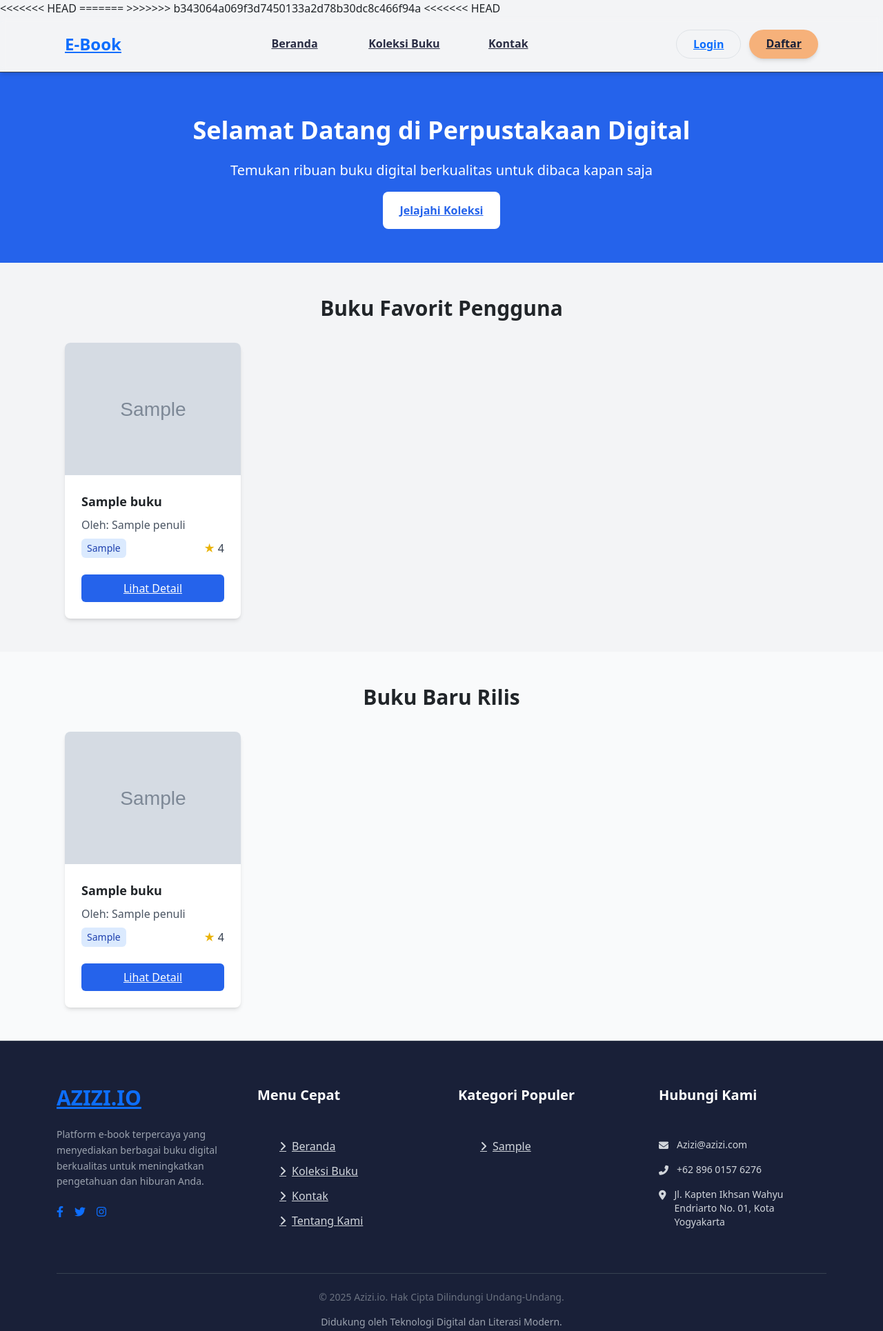
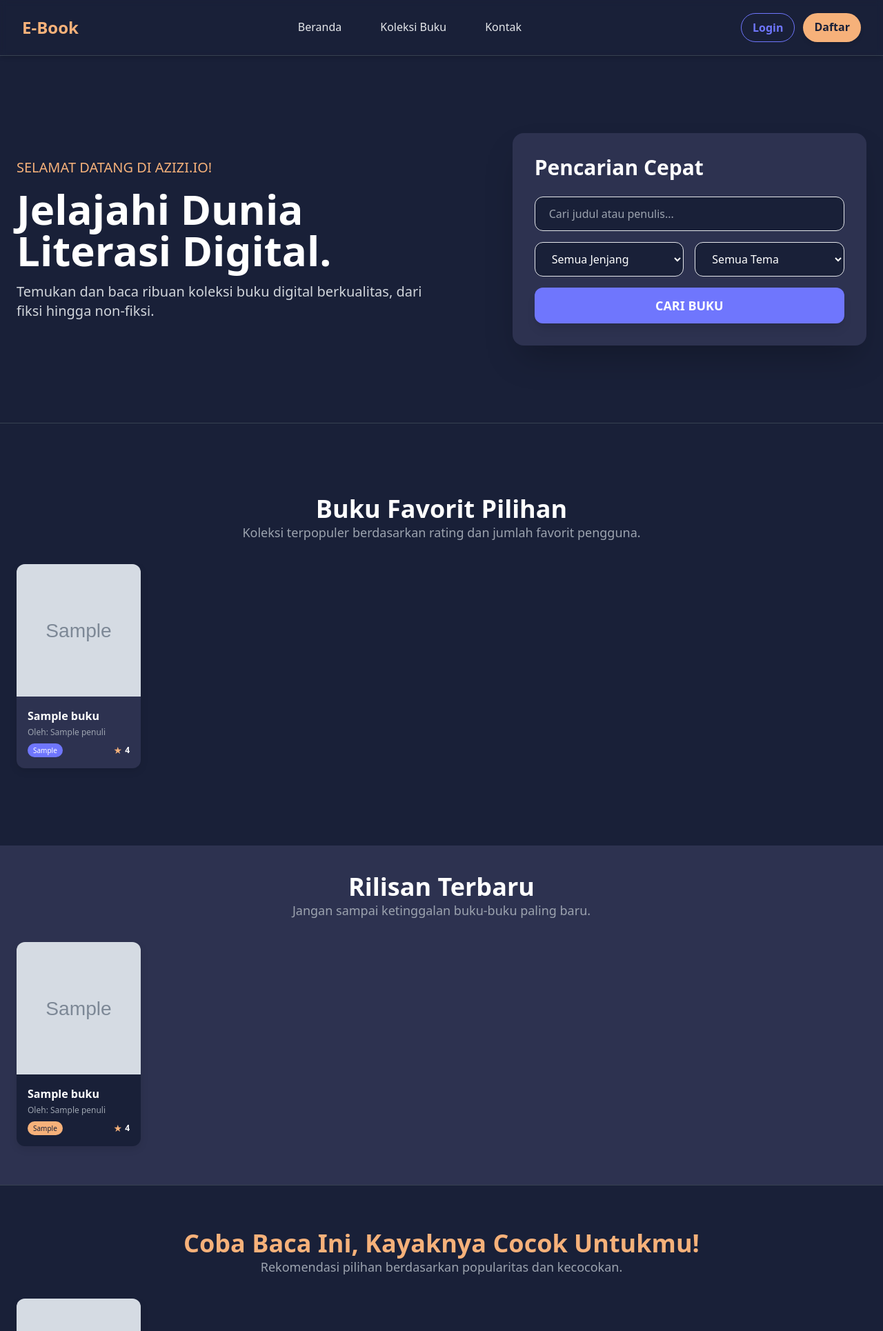
Before and after one commit to ikhsanwahyue/Project-Praktikum-Pemograman-Web, a PHP site: page / in a window 1280 px wide. Shown: the top 1930 px of the page at 69% size. Run offline with PHP 8.4, Linux system fonts and the light colour scheme; tables that the repository leaves empty hold one stand-in row (values such as "Sample post"); grey boxes marked "Sample" are stand-in pictures; grey boxes labelled with a size stand in for pictures from a placeholder-image service; some libraries are stand-ins or nearby versions.

Commit message:
Fix: index

```diff
--- a/index.php
+++ b/index.php
@@ -1,228 +1,256 @@
-<<<<<<< HEAD
-<?php include 'config/database.php'; ?>
-=======
 <?php
-session_start();
+// Sertakan konfigurasi database
+include 'config/database.php';
 
-$base_url = '/Project-Praktikum-Pemograman-Web';
-
-// Handle routing
-$page = $_GET['page'] ?? 'beranda';
-$kategori = $_GET['kategori'] ?? '';
-
-// Handle logout SEBELUM output apapun
-if ($page === 'logout') {
-    // Hapus semua session data
-    $_SESSION = array();
-
-    // Hapus session cookie
-    if (ini_get("session.use_cookies")) {
-        $params = session_get_cookie_params();
-        setcookie(session_name(), '', time() - 42000,
-            $params["path"], $params["domain"],
-            $params["secure"], $params["httponly"]
-        );
+// 1. Ambil data Kategori/Tema untuk form pencarian (Asumsi koneksi database berfungsi)
+$kategori_result = null;
+if (isset($connection) && $connection instanceof mysqli) {
+    $kategori_result = $connection->query("SELECT kategori, kategori_id FROM kategori ORDER BY kategori ASC");
 }
 
-    // Hancurkan session
-    session_destroy();
+// Definisikan lebar card kustom untuk Horizontal Scroll
+$card_width_class = 'w-[140px] md:w-[160px] lg:w-[180px] flex-none';
 
-    // Redirect ke beranda
-    header('Location: index.php');
-    exit();
-}
+// Query-query yang akan digunakan di halaman
+// Query Favorit
+$query_fav = "SELECT b.*, p.name as penulis_name, k.kategori, COUNT(bf.favorit_id) as jumlah_favorit, AVG(c.rating) as avg_rating FROM buku b JOIN penulis p ON b.penulis_id = p.penulis_id JOIN kategori k ON b.kategori_id = k.kategori_id LEFT JOIN buku_favorit bf ON b.buku_id = bf.buku_id LEFT JOIN comments c ON b.buku_id = c.buku_id GROUP BY b.buku_id ORDER BY jumlah_favorit DESC LIMIT 10";
 
-// Simulasi login (untuk testing)
-// $_SESSION['is_logged_in'] = true;
-// $_SESSION['user_id'] = 1;
-// $_SESSION['username'] = 'john_doe';
+// Query Rilisan Terbaru
+$query_new = "SELECT b.*, p.name as penulis_name, k.kategori, AVG(c.rating) as avg_rating FROM buku b JOIN penulis p ON b.penulis_id = p.penulis_id JOIN kategori k ON b.kategori_id = k.kategori_id LEFT JOIN comments c ON b.buku_id = c.buku_id GROUP BY b.buku_id ORDER BY b.terbit_pada DESC, b.dibuat_pada DESC LIMIT 8";
+
+// Query Rekomendasi (Random)
+$query_recom = "SELECT b.*, p.name as penulis_name, k.kategori, AVG(c.rating) as avg_rating FROM buku b JOIN penulis p ON b.penulis_id = p.penulis_id JOIN kategori k ON b.kategori_id = k.kategori_id LEFT JOIN comments c ON b.buku_id = c.buku_id GROUP BY b.buku_id ORDER BY RAND() LIMIT 8";
+
 ?>
-
->>>>>>> b343064a069f3d7450133a2d78b30dc8c466f94a
 <!DOCTYPE html>
 <html lang="id">
 <head>
     <meta charset="UTF-8">
     <meta name="viewport" content="width=device-width, initial-scale=1.0">
-<<<<<<< HEAD
-    <title>Beranda - E-Book</title>
+    <title>Beranda - E-Book Digital</title>
     <script src="https://cdn.tailwindcss.com"></script>
+    <style>
+        /* Palet Warna Kustom */
+        .bg-primary-dark { background-color: #192038; }
+        .bg-soft-blue { background-color: #6f76fd; }
+        .bg-dark-accent { background-color: #2d3250; }
+        .bg-highlight { background-color: #f6b17a; }
+        .text-soft-blue { color: #6f76fd; }
+        .text-highlight { color: #f6b17a; }
+        .border-soft-blue { border-color: #6f76fd; }
+
+        /* Styling Card Buku yang lebih halus */
+        .book-card {
+            transition: all 0.3s ease;
+            border-radius: 12px;
+            overflow: hidden;
+            box-shadow: 0 4px 12px rgba(0, 0, 0, 0.1);
+        }
+        .book-card:hover {
+            transform: translateY(-5px);
+            box-shadow: 0 10px 20px rgba(0, 0, 0, 0.2);
+        }
+        .book-cover {
+            height: 12rem; /* Diperkecil agar lebih cocok untuk horizontal scroll */
+            width: 100%;
+            object-fit: cover;
+            object-position: top;
+        }
+
+        /* --- Custom Scrollbar Hide for Horizontal Scrolling --- */
+        /* Menyembunyikan scrollbar di browser WebKit (Chrome, Safari) */
+        .horizontal-scroll-container::-webkit-scrollbar {
+            display: none;
+        }
+        /* Menyembunyikan scrollbar di browser IE, Edge, dan Firefox */
+        .horizontal-scroll-container {
+            -ms-overflow-style: none;  /* IE and Edge */
+            scrollbar-width: none;  /* Firefox */
+        }
+    </style>
 </head>
-<body class="bg-gray-100">
-    <!-- Header/Navbar -->
+<body class="bg-primary-dark text-white">
     <?php include 'components/header.php'; ?>
 
-    <!-- Hero Section -->
-    <section class="bg-blue-600 text-white py-16">
-        <div class="container mx-auto px-4 text-center">
-            <h1 class="text-4xl font-bold mb-4">Selamat Datang di Perpustakaan Digital</h1>
-            <p class="text-xl mb-8">Temukan ribuan buku digital berkualitas untuk dibaca kapan saja</p>
-            <a href="books.php" class="bg-white text-blue-600 px-6 py-3 rounded-lg font-semibold hover:bg-gray-100 transition">Jelajahi Koleksi</a>
+    <section class="bg-primary-dark py-28 border-b border-gray-700">
+        <div class="container mx-auto px-6 flex flex-col lg:flex-row items-center justify-between">
+
+            <div class="lg:w-1/2 text-left mb-12 lg:mb-0">
+                <p class="text-xl font-medium text-highlight mb-4">SELAMAT DATANG DI AZIZI.IO!</p>
+                <h1 class="text-5xl md:text-6xl font-extrabold leading-tight">
+                    Jelajahi Dunia Literasi Digital.
+                </h1>
+                <p class="text-xl mt-4 text-gray-300">
+                    Temukan dan baca ribuan koleksi buku digital berkualitas, dari fiksi hingga non-fiksi.
+                </p>
             </div>
-    </section>
 
-    <!-- Buku Favorit -->
-    <section class="py-12">
-        <div class="container mx-auto px-4">
-            <h2 class="text-3xl font-bold mb-8 text-center">Buku Favorit Pengguna</h2>
-            <div class="grid grid-cols-1 md:grid-cols-2 lg:grid-cols-4 gap-6">
+            <div class="lg:w-5/12 bg-dark-accent p-8 rounded-2xl shadow-2xl">
+                <h2 class="text-3xl font-bold mb-6 text-white">Pencarian Cepat</h2>
+                <form action="books.php" method="GET">
+                    <div class="space-y-4">
+
+                        <div>
+                            <input type="text" name="keyword" id="keyword" placeholder="Cari judul atau penulis..." class="w-full px-5 py-3 border border-dark-accent bg-primary-dark rounded-xl text-white placeholder-gray-400 focus:outline-none focus:ring-soft-blue focus:border-soft-blue transition">
+                        </div>
+
+                        <div class="grid grid-cols-2 gap-4">
+                            <div>
+                                <select id="jenjang" name="jenjang" class="w-full px-5 py-3 border border-dark-accent bg-primary-dark rounded-xl text-white focus:outline-none focus:ring-soft-blue focus:border-soft-blue transition">
+                                    <option value="">Semua Jenjang</option>
+                                    <option>PAUD</option>
+                                    <option>SD</option>
+                                    <option>SMP</option>
+                                    <option>SMA</option>
+                                    <option>Umum</option>
+                                </select>
+                            </div>
+                            <div>
+                                <select id="tema" name="tema" class="w-full px-5 py-3 border border-dark-accent bg-primary-dark rounded-xl text-white focus:outline-none focus:ring-soft-blue focus:border-soft-blue transition">
+                                    <option value="">Semua Tema</option>
                                     <?php
-                // Query untuk mendapatkan buku favorit (buku dengan jumlah favorit terbanyak)
-                $query = "
-                    SELECT b.*, p.name as penulis_name, k.kategori,
-                           COUNT(bf.favorit_id) as jumlah_favorit,
-                           AVG(c.rating) as avg_rating
-                    FROM buku b
-                    JOIN penulis p ON b.penulis_id = p.penulis_id
-                    JOIN kategori k ON b.kategori_id = k.kategori_id
-                    LEFT JOIN buku_favorit bf ON b.buku_id = bf.buku_id
-                    LEFT JOIN comments c ON b.buku_id = c.buku_id
-                    GROUP BY b.buku_id
-                    ORDER BY jumlah_favorit DESC
-                    LIMIT 4
-                ";
-                $result = $connection->query($query);
-
-                while ($buku = $result->fetch_assoc()) {
-                    $rating = $buku['avg_rating'] ? round($buku['avg_rating'], 1) : 0;
-                    echo "
-                    <div class='bg-white rounded-lg shadow-md overflow-hidden hover:shadow-lg transition'>
-                        <img src='uploads/covers/{$buku['cover']}' alt='{$buku['judul']}' class='w-full h-48 object-cover'>
-                        <div class='p-4'>
-                            <h3 class='font-bold text-lg mb-2'>{$buku['judul']}</h3>
-                            <p class='text-gray-600 mb-2'>Oleh: {$buku['penulis_name']}</p>
-                            <div class='flex justify-between items-center'>
-                                <span class='bg-blue-100 text-blue-800 px-2 py-1 rounded text-sm'>{$buku['kategori']}</span>
-                                <div class='flex items-center'>
-                                    <span class='text-yellow-500'>★</span>
-                                    <span class='ml-1 text-gray-700'>{$rating}</span>
+                                    // Mengisi opsi tema/kategori secara dinamis
+                                    if ($kategori_result && $kategori_result->num_rows > 0) {
+                                        while($kategori = $kategori_result->fetch_assoc()) {
+                                            echo "<option value='{$kategori['kategori_id']}'>{$kategori['kategori']}</option>";
+                                        }
+                                    }
+                                    ?>
+                                </select>
                             </div>
                         </div>
-                            <a href='book_detail.php?id={$buku['buku_id']}' class='mt-4 block text-center bg-blue-600 text-white py-2 rounded hover:bg-blue-700 transition'>Lihat Detail</a>
+
+                        <button type="submit" class="w-full bg-soft-blue text-white py-3 rounded-xl font-semibold text-lg shadow-lg hover:bg-opacity-90 transition duration-300">
+                            CARI BUKU
+                        </button>
                     </div>
-                    </div>
-                    ";
-                }
-                ?>
+                </form>
             </div>
         </div>
     </section>
 
-    <!-- Buku Baru Rilis -->
-    <section class="py-12 bg-gray-50">
-        <div class="container mx-auto px-4">
-            <h2 class="text-3xl font-bold mb-8 text-center">Buku Baru Rilis</h2>
-            <div class="grid grid-cols-1 md:grid-cols-2 lg:grid-cols-4 gap-6">
+
+    <section class="py-24">
+        <div class="px-6 mb-8">
+            <h2 class="text-4xl font-bold text-center mt-2">Buku Favorit Pilihan</h2>
+            <p class="text-lg text-gray-400 text-center">Koleksi terpopuler berdasarkan rating dan jumlah favorit pengguna.</p>
+        </div>
+
+        <div class="horizontal-scroll-container flex space-x-6 overflow-x-scroll pb-4 px-6">
             <?php
-                // Query untuk mendapatkan buku baru (urut berdasarkan terbit_pada terbaru)
-                $query = "
-                    SELECT b.*, p.name as penulis_name, k.kategori,
-                           AVG(c.rating) as avg_rating
-                    FROM buku b
-                    JOIN penulis p ON b.penulis_id = p.penulis_id
-                    JOIN kategori k ON b.kategori_id = k.kategori_id
-                    LEFT JOIN comments c ON b.buku_id = c.buku_id
-                    GROUP BY b.buku_id
-                    ORDER BY b.terbit_pada DESC, b.dibuat_pada DESC
-                    LIMIT 8
-                ";
-                $result = $connection->query($query);
+            $result_fav = $connection->query($query_fav);
 
-                while ($buku = $result->fetch_assoc()) {
+            if ($result_fav && $result_fav->num_rows > 0) {
+                while ($buku = $result_fav->fetch_assoc()) {
                     $rating = $buku['avg_rating'] ? round($buku['avg_rating'], 1) : 0;
                     echo "
-                    <div class='bg-white rounded-lg shadow-md overflow-hidden hover:shadow-lg transition'>
-                        <img src='uploads/covers/{$buku['cover']}' alt='{$buku['judul']}' class='w-full h-48 object-cover'>
+                    <a href='book_detail.php?id={$buku['buku_id']}' class='book-card bg-dark-accent text-white {$card_width_class}'>
+                        <img src='uploads/covers/{$buku['cover']}' alt='{$buku['judul']}' class='book-cover'>
                         <div class='p-4'>
-                            <h3 class='font-bold text-lg mb-2'>{$buku['judul']}</h3>
-                            <p class='text-gray-600 mb-2'>Oleh: {$buku['penulis_name']}</p>
-                            <div class='flex justify-between items-center'>
-                                <span class='bg-blue-100 text-blue-800 px-2 py-1 rounded text-sm'>{$buku['kategori']}</span>
+                            <h3 class='font-bold text-base mb-1 line-clamp-2'>{$buku['judul']}</h3>
+                            <p class='text-xs text-gray-400 mb-2'>Oleh: {$buku['penulis_name']}</p>
+
+                            <div class='flex justify-between items-center text-xs'>
+                                <span class='bg-soft-blue text-white px-2 py-0.5 rounded-full text-[10px] font-medium'>{$buku['kategori']}</span>
                                 <div class='flex items-center'>
-                                    <span class='text-yellow-500'>★</span>
-                                    <span class='ml-1 text-gray-700'>{$rating}</span>
+                                    <span class='text-highlight text-sm'>★</span>
+                                    <span class='ml-1 text-white font-semibold'>{$rating}</span>
                                 </div>
                             </div>
-                            <a href='book_detail.php?id={$buku['buku_id']}' class='mt-4 block text-center bg-blue-600 text-white py-2 rounded hover:bg-blue-700 transition'>Lihat Detail</a>
                         </div>
-                    </div>
+                    </a>
                     ";
+                }
+            } else {
+                echo "<p class='text-gray-400 px-6'>Belum ada buku favorit yang tersedia.</p>";
             }
             ?>
         </div>
+    </section>
+
+    <section class="py-10 bg-dark-accent">
+        <div class="px-6 mb-8">
+            <h2 class="text-4xl font-bold text-center">Rilisan Terbaru</h2>
+            <p class="text-lg text-gray-400 text-center">Jangan sampai ketinggalan buku-buku paling baru.</p>
+        </div>
+
+        <div class="horizontal-scroll-container flex space-x-6 overflow-x-scroll pb-4 px-6">
+            <?php
+            $result_new = $connection->query($query_new);
+
+            if ($result_new && $result_new->num_rows > 0) {
+                while ($buku = $result_new->fetch_assoc()) {
+                    $rating = $buku['avg_rating'] ? round($buku['avg_rating'], 1) : 0;
+                    echo "
+                    <a href='book_detail.php?id={$buku['buku_id']}' class='book-card bg-primary-dark text-white {$card_width_class}'>
+                        <img src='uploads/covers/{$buku['cover']}' alt='{$buku['judul']}' class='book-cover'>
+                        <div class='p-4'>
+                            <h3 class='font-bold text-base mb-1 line-clamp-2'>{$buku['judul']}</h3>
+                            <p class='text-xs text-gray-400 mb-2'>Oleh: {$buku['penulis_name']}</p>
+
+                            <div class='flex justify-between items-center text-xs'>
+                                <span class='bg-highlight text-primary-dark px-2 py-0.5 rounded-full text-[10px] font-medium'>{$buku['kategori']}</span>
+                                <div class='flex items-center'>
+                                    <span class='text-highlight text-sm'>★</span>
+                                    <span class='ml-1 text-white font-semibold'>{$rating}</span>
+                                </div>
+                            </div>
+                        </div>
+                    </a>
+                    ";
+                }
+            } else {
+                echo "<p class='text-gray-400 px-6'>Belum ada rilisan terbaru yang tersedia.</p>";
+            }
+            ?>
         </div>
     </section>
 
-    <!-- Footer -->
-    <?php include 'components/footer.php'; ?>
-=======
-    <title>Azizi.io - Digital Book Platform</title>
-    <link href="https://cdn.jsdelivr.net/npm/bootstrap@5.3.3/dist/css/bootstrap.min.css" rel="stylesheet">
-    <link rel="stylesheet" href="https://cdnjs.cloudflare.com/ajax/libs/font-awesome/6.4.0/css/all.min.css">
-    <link href="https://fonts.googleapis.com/css2?family=Raleway:wght@400;500;600;700;800&display=swap" rel="stylesheet">
-    <link rel="stylesheet" href="public/css/style.css">
-</head>
-<body>
-    <!-- Header -->
+    <section class="py-16 bg-primary-dark border-t border-gray-700">
+        <div class="px-6 mb-8">
+            <h2 class="text-4xl font-bold text-highlight text-center">Coba Baca Ini, Kayaknya Cocok Untukmu!</h2>
+            <p class="text-lg text-gray-400 text-center">Rekomendasi pilihan berdasarkan popularitas dan kecocokan.</p>
+        </div>
+
+        <div class="horizontal-scroll-container flex space-x-6 overflow-x-scroll pb-4 px-6">
             <?php
-    if (isset($_SESSION['is_logged_in']) && $_SESSION['is_logged_in'] === true) {
-        include 'includes/headerUser.php';
+            $result_recom = $connection->query($query_recom);
+
+            if ($result_recom && $result_recom->num_rows > 0) {
+                while ($buku = $result_recom->fetch_assoc()) {
+                    $rating = $buku['avg_rating'] ? round($buku['avg_rating'], 1) : 0;
+                    echo "
+                    <a href='book_detail.php?id={$buku['buku_id']}' class='book-card bg-dark-accent text-white {$card_width_class}'>
+                        <img src='uploads/covers/{$buku['cover']}' alt='{$buku['judul']}' class='book-cover'>
+                        <div class='p-4'>
+                            <h3 class='font-bold text-base mb-1 line-clamp-2'>{$buku['judul']}</h3>
+                            <p class='text-xs text-gray-400 mb-2'>Oleh: {$buku['penulis_name']}</p>
+
+                            <div class='flex justify-between items-center text-xs'>
+                                <span class='bg-soft-blue text-white px-2 py-0.5 rounded-full text-[10px] font-medium'>REKOMENDASI</span>
+                                <div class='flex items-center'>
+                                    <span class='text-highlight text-sm'>★</span>
+                                    <span class='ml-1 text-white font-semibold'>{$rating}</span>
+                                </div>
+                            </div>
+                        </div>
+                    </a>
+                    ";
+                }
             } else {
-        include 'includes/headerGuest.php';
+                echo "<p class='text-gray-400 px-6'>Rekomendasi belum tersedia saat ini.</p>";
             }
             ?>
+        </div>
 
-    <!-- Main Content -->
-    <main>
-        <?php
-        // Routing berdasarkan parameter page
-        switch($page) {
-            case 'about':
-                include 'views/about.php';
-                break;
-            case 'buku':
-                include 'views/buku.php';
-                break;
-            case 'contact':
-                include 'views/contact.php';
-                break;
-            case 'login':
-                include 'views/auth/login.php';
-                break;
-            case 'daftar':
-                include 'views/auth/daftar.php';
-                break;
-            case 'dashboard':
-                // Hanya bisa diakses jika sudah login
-                if (isset($_SESSION['is_logged_in']) && $_SESSION['is_logged_in'] === true) {
-                    include 'views/dashboard.php';
-                } else {
-                    include 'views/auth/login.php';
-                }
-                break;
-            case 'profil':
-                // Hanya bisa diakses jika sudah login
-                if (isset($_SESSION['is_logged_in']) && $_SESSION['is_logged_in'] === true) {
-                    include 'views/profil.php';
-                } else {
-                    include 'views/auth/login.php';
-                }
-                break;
-            default:
-                include 'views/beranda.php';
-        }
+        <div class="text-center mt-12">
+             <a href="books.php" class="bg-highlight text-primary-dark px-10 py-4 rounded-full font-semibold text-lg shadow-xl hover:bg-opacity-90 transition duration-300">
+                LIHAT SEMUA KOLEKSI
+             </a>
+        </div>
 
-        // Handle kategori buku
-        if ($kategori) {
-            include 'views/kategori.php';
-        }
-        ?>
-    </main>
+    </section>
 
-    <!-- Footer -->
-    <?php include 'includes/footer.php'; ?>
-
-    <script src="https://cdn.jsdelivr.net/npm/bootstrap@5.3.3/dist/js/bootstrap.bundle.min.js"></script>
->>>>>>> b343064a069f3d7450133a2d78b30dc8c466f94a
+    <?php include 'components/footer.php'; ?>
 </body>
 </html>
```
Lines whose indentation alone changed are shown as unchanged.
